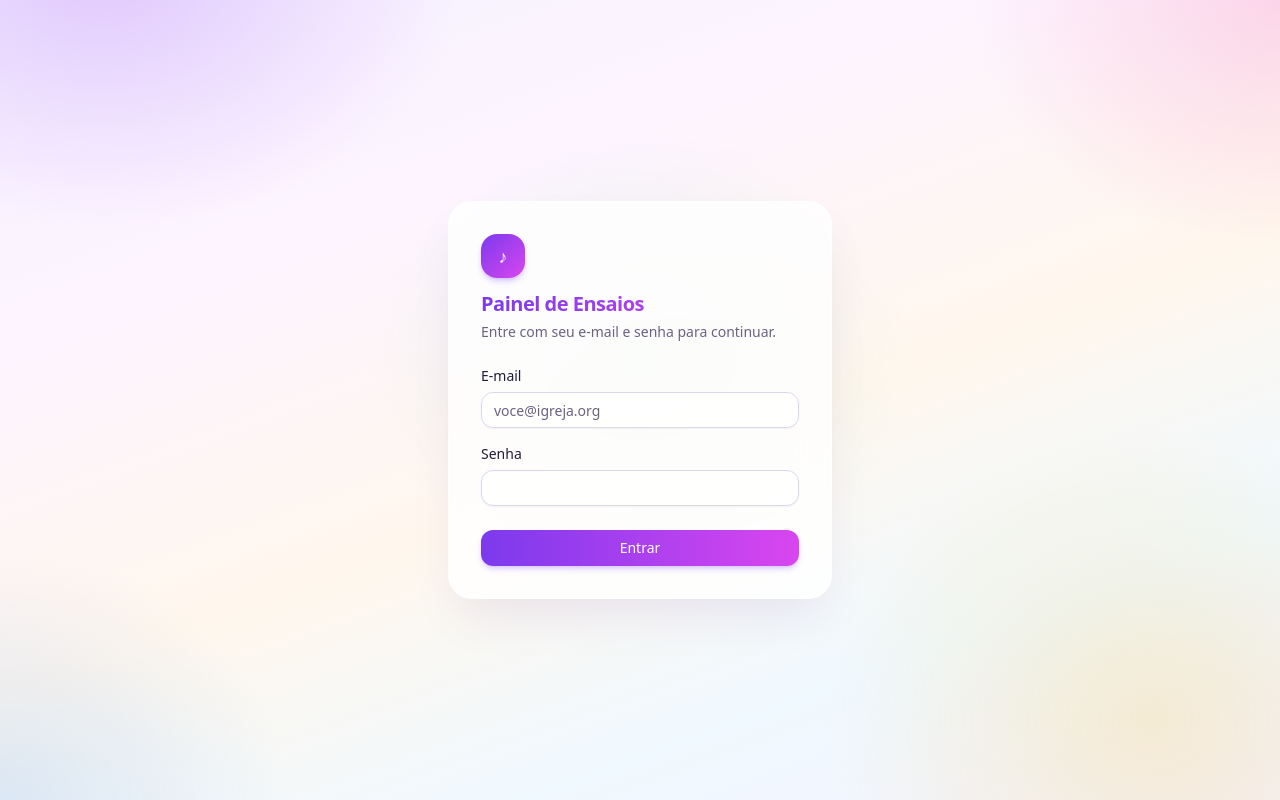
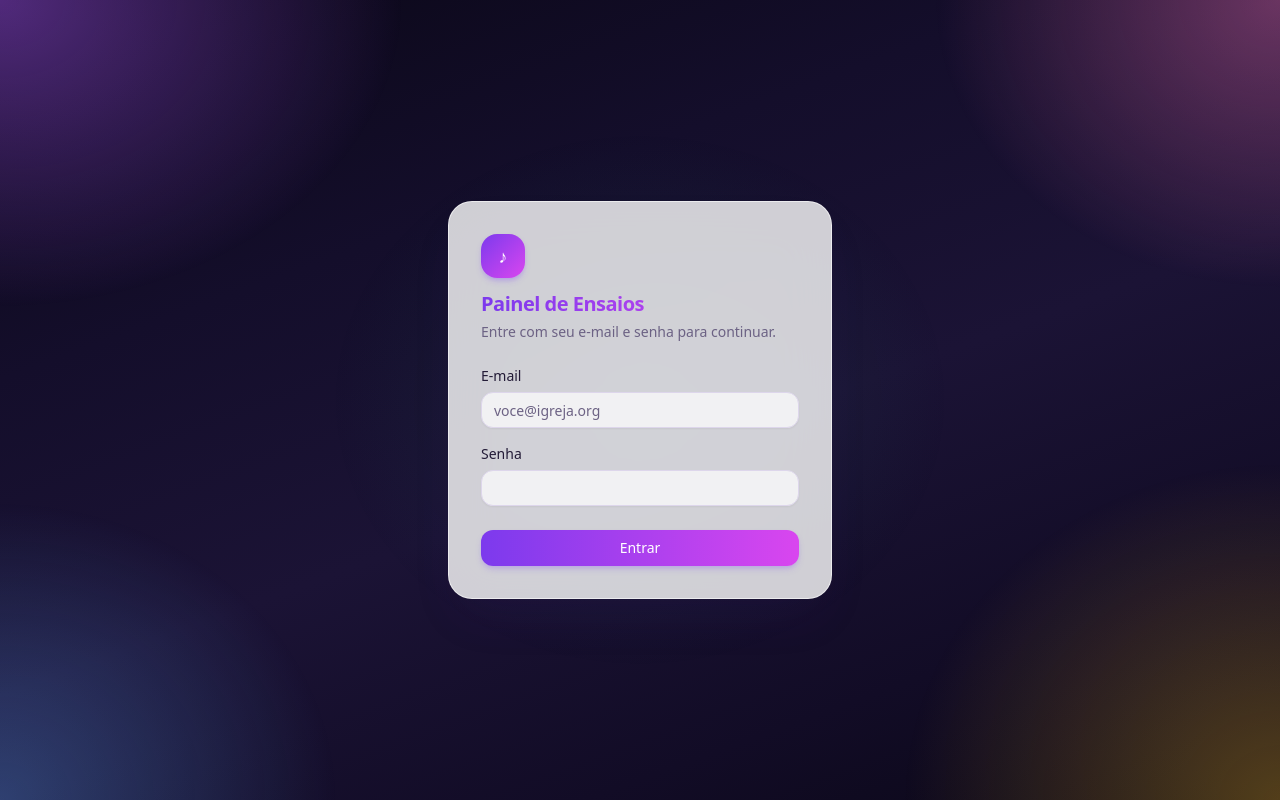
Before and after one commit to LeamibaSotnas/painel-ensaios, a Next.js app: page / in a window 1280 px wide. Built offline with nearby package versions, Linux system fonts and the light colour scheme.

Commit message:
Fundo mais escuro e elegante, com gradiente e brilho saindo dos cantos

```diff
--- a/src/app/globals.css
+++ b/src/app/globals.css
@@ -54,12 +54,14 @@
   body {
     @apply text-foreground;
     min-height: 100vh;
-    background: linear-gradient(160deg, #f5f3ff 0%, #fdf4ff 28%, #fff7ed 55%, #f0f9ff 78%, #f5f3ff 100%);
+    background: linear-gradient(160deg, #0a0716 0%, #140e2b 30%, #1b1335 55%, #120c26 80%, #0a0716 100%);
     background-attachment: fixed;
   }
 
-  /* Camada decorativa de "blobs" coloridos e suaves, fixa atrás do conteúdo —
-     dá profundidade e vida ao fundo sem comprometer a legibilidade. */
+  /* Camada decorativa: fundo escuro e elegante com luz suave saindo dos
+     cantos (efeito "glow"), em vez dos blobs pastéis claros de antes —
+     dá profundidade sem comprometer a legibilidade dos cartões claros
+     que flutuam por cima. */
   body::before {
     content: "";
     position: fixed;
@@ -67,11 +69,11 @@
     z-index: -1;
     pointer-events: none;
     background-image:
-      radial-gradient(38rem 28rem at 8% -5%, rgba(168, 85, 247, 0.28), transparent 60%),
-      radial-gradient(32rem 26rem at 100% 0%, rgba(244, 114, 182, 0.24), transparent 60%),
-      radial-gradient(34rem 30rem at 90% 90%, rgba(251, 191, 36, 0.2), transparent 60%),
-      radial-gradient(30rem 26rem at 0% 100%, rgba(96, 165, 250, 0.2), transparent 60%),
-      radial-gradient(26rem 22rem at 50% 45%, rgba(52, 211, 153, 0.1), transparent 65%);
+      radial-gradient(42rem 32rem at 0% 0%, rgba(168, 85, 247, 0.45), transparent 60%),
+      radial-gradient(36rem 30rem at 100% 0%, rgba(244, 114, 182, 0.38), transparent 60%),
+      radial-gradient(38rem 34rem at 100% 100%, rgba(251, 191, 36, 0.3), transparent 62%),
+      radial-gradient(34rem 30rem at 0% 100%, rgba(96, 165, 250, 0.32), transparent 62%),
+      radial-gradient(30rem 26rem at 50% 50%, rgba(52, 211, 153, 0.08), transparent 65%);
   }
 
   ::selection {
```
